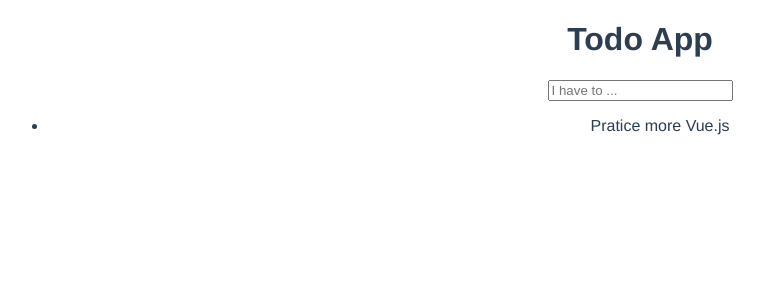
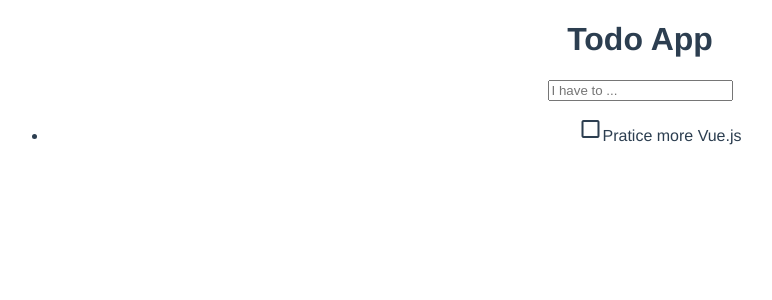
Before and after one commit to MuelasU/vuetodo, a Vue app: page / in a window 1280 px wide. Shown: the top 300 px of the page, without its empty margins (0-772 px from the left). Built offline with nearby package versions, Linux system fonts and the light colour scheme.

Commit message:
Check items

```diff
--- a/public/index.html
+++ b/public/index.html
@@ -1,12 +1,17 @@
 <!DOCTYPE html>
 <html lang="en">
+
     <head>
         <meta charset="utf-8">
         <meta http-equiv="X-UA-Compatible" content="IE=edge">
         <meta name="viewport" content="width=device-width,initial-scale=1.0">
         <link rel="icon" href="<%= BASE_URL %>favicon.ico">
-    <title><%= htmlWebpackPlugin.options.title %></title>
+        <link href="https://fonts.googleapis.com/icon?family=Material+Icons" rel="stylesheet">
+        <title>
+            <%= htmlWebpackPlugin.options.title %>
+        </title>
     </head>
+
     <body>
         <noscript>
       <strong>We're sorry but <%= htmlWebpackPlugin.options.title %> doesn't work properly without JavaScript enabled. Please enable it to continue.</strong>
@@ -14,4 +19,5 @@
         <div id="app"></div>
         <!-- built files will be auto injected -->
     </body>
+
 </html>
--- a/src/components/Todo.vue
+++ b/src/components/Todo.vue
@@ -18,8 +18,10 @@ export default {
   },
   methods: {
     AddItem() {
-      this.todos.push(this.title);
-      this.title = "";
+      if (this.title !== "") {
+        this.todos.push(this.title);
+        this.title = "";
+      }
     }
   },
   components: {
--- a/src/components/Todo_Item.vue
+++ b/src/components/Todo_Item.vue
@@ -1,6 +1,9 @@
 <template>
   <div class="todo-item">
-    <li>{{title}}</li>
+    <li>
+      <i class="material-icons" @click="Check">check_box_outline_blank</i>
+      <span>{{title}}</span>
+    </li>
   </div>
 </template>
 
@@ -9,9 +12,28 @@ export default {
   name: "TodoItem",
   props: {
     title: String
+  },
+  data() {
+    return {
+      completed: false
+    };
+  },
+  methods: {
+    Check(e) {
+      if (this.completed) {
+        e.target.innerText = "check_box_outline_blank";
+        this.completed = false;
+      } else {
+        e.target.innerText = "check_box";
+        this.completed = true;
+      }
+    }
   }
 };
 </script>
 
 <style scoped lang="scss">
+i {
+  cursor: pointer;
+}
 </style>
```
Lines whose indentation alone changed are shown as unchanged.
